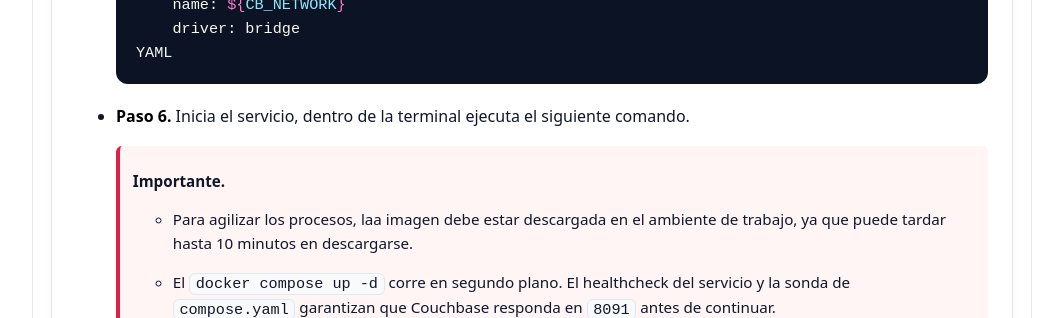
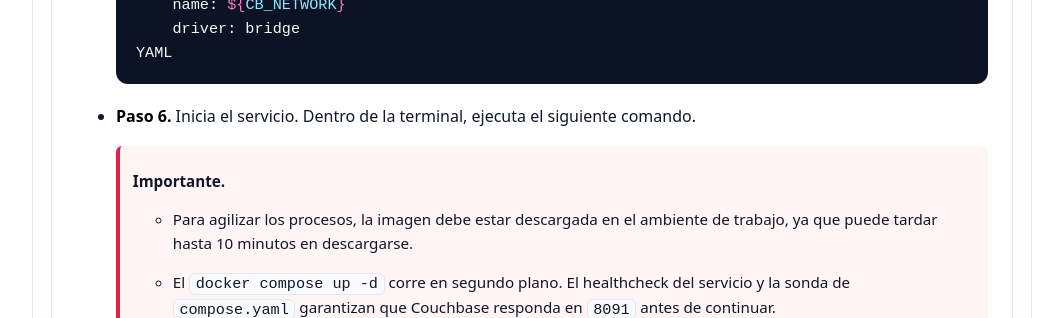
Before and after one commit to Netec-Mx/CS300_INT, a Jekyll site: the page built from labs/lab11/lab11.md, in a window 1280 px wide and 900 px high, scrolled down 4128 px. Shown: the part 155-473 px from the top of the window, without its empty margins (108-1171 px from the left). Built offline with Jekyll 4.4.1, drawn with Linux system fonts in a browser that asks for light colours; some of the changed text lies outside the part shown.

Commit message:
Update lab11.md

````diff
--- a/labs/lab11/lab11.md
+++ b/labs/lab11/lab11.md
@@ -45,10 +45,10 @@ Crearás la carpeta independiente de la práctica y un archivo `.env` con variab
 
 - **Paso 1.** Abre el software de **Visual Studio Code**.
 
-  > **Nota.** Puedes encontrarlo en el **Escritorio** o en las aplicaciones del sistema de **Windows**
+  > **Nota.** Puedes encontrarlo en el **Escritorio** o en las aplicaciones del sistema de **Windows**.
   {: .lab-note .info .compact}
 
-- **Paso 2.** Ya que tengas **Visual Studio Code** abierto, da clic en el icono de la imagen para abrir la terminal, **se encuentra en la parte superior derecha.**.
+- **Paso 2.** Ya que tengas **Visual Studio Code** abierto, da clic en el icono de la imagen para abrir la terminal, **se encuentra en la parte superior derecha**.
 
   ![cbase1]({{ page.images_base | relative_url }}/1.png)
 
@@ -174,11 +174,11 @@ Crearás la carpeta independiente de la práctica y un archivo `.env` con variab
   YAML
   ```
 
-- **Paso 6.** Inicia el servicio, dentro de la terminal ejecuta el siguiente comando.
+- **Paso 6.** Inicia el servicio. Dentro de la terminal, ejecuta el siguiente comando.
 
   > **Importante.**
   >
-  > - Para agilizar los procesos, laa imagen debe estar descargada en el ambiente de trabajo, ya que puede tardar hasta 10 minutos en descargarse.
+  > - Para agilizar los procesos, la imagen debe estar descargada en el ambiente de trabajo, ya que puede tardar hasta 10 minutos en descargarse.
   >
   > - El `docker compose up -d` corre en segundo plano. El healthcheck del servicio y la sonda de `compose.yaml` garantizan que Couchbase responda en `8091` antes de continuar.
   {: .lab-note .important .compact}
@@ -317,7 +317,7 @@ Crearás un bucket con réplicas y cargarás algunos documentos para evaluar con
 
 ---
 
-### Tarea 4. Configurar Auto-Failover
+### Tarea 4. Configurar `Auto-Failover`
 
 Habilitarás `auto-failover` con un timeout razonable y límites de activación.
 
@@ -348,7 +348,7 @@ Habilitarás `auto-failover` con un timeout razonable y límites de activación.
 
 ### Tarea 5. Simular falla y observar `Auto-Failover`
 
-Detendrás un nodo para disparar el auto-failover y validarás que el clúster sigue sirviendo datos.
+Detendrás un nodo para disparar el `auto-failover` y validarás que el clúster sigue sirviendo datos.
 
 - **Paso 1.** Ahora, detén el nodo `n3` para simular la caída.
 
@@ -382,7 +382,7 @@ Detendrás un nodo para disparar el auto-failover y validarás que el clúster s
 
 ### Tarea 6. Failover manual (`graceful` vs. `force`)
 
-Reiniciarás `n3`, lo volverás a unir (si auto-failover ocurrió) y practicarás **failover manual** en `n2` para observar diferencias entre **`graceful`** y **`force`**.
+Reiniciarás `n3`, lo volverás a unir (si `auto-failover` ocurrió) y practicarás **`failover manual`** en `n2` para observar diferencias entre **`graceful`** y **`force`**.
 
 
 
@@ -412,9 +412,9 @@ Reiniciarás `n3`, lo volverás a unir (si auto-failover ocurrió) y practicará
   ```
   ![cbase16]({{ page.images_base | relative_url }}/16.png)
 
-- **Paso 2.** Aplica **Graceful failover** en `n2` (retira ordenadamente).
+- **Paso 2.** Aplica **`Graceful failover`** en `n2` (retira ordenadamente).
 
-  > **Nota.** **Graceful** intenta mover datos o servicios de forma ordenada.
+  > **Nota.** **`Graceful`** intenta mover datos o servicios de forma ordenada.
   {: .lab-note .info .compact}
 
   ```bash
@@ -424,9 +424,9 @@ Reiniciarás `n3`, lo volverás a unir (si auto-failover ocurrió) y practicará
   ```
   ![cbase17]({{ page.images_base | relative_url }}/17.png)
 
-- **Paso 3.** Ahora, para probar **force**, primero, debes rebalancear al nodo 2 y, luego, agregarlo. Ejecuta esta serie de comandos.
+- **Paso 3.** Ahora, para probar **`force`**, primero, debes rebalancear al `nodo 2` y, luego, agregarlo. Ejecuta esta serie de comandos.
 
-  > **Importante.** Al segundo comando de **Rebalance** dale **4 minutos** de espera. Si el segundo rebalance se atora ejecuta **`CTRL + C`** y vuelve a intentarlo. **Si te marca error al final, se debe a `recursos/latencia`, vuelve a intentar el rebalance**
+  > **Importante.** Al segundo comando de **`Rebalance`** dale **4 minutos** de espera. Si el segundo rebalance se atora ejecuta **`CTRL + C`** y vuelve a intentarlo. Si te marca error al final, se debe a `recursos/latencia`, vuelve a intentar el rebalance.
   {: .lab-note .important .compact}
 
   ```bash
@@ -447,7 +447,7 @@ Reiniciarás `n3`, lo volverás a unir (si auto-failover ocurrió) y practicará
 
 - **Paso 4.** Ahora, aplica **`force`** para comparar el funcionamiento.
 
-  > **Nota.** **`force/hard`** asume falla irrecuperable inmediata.
+  > **Nota.** **`force/hard`** asume la falla irrecuperable inmediata.
   {: .lab-note .info .compact}
 
   ```bash
@@ -480,11 +480,11 @@ Borrar datos en el entorno para repetir pruebas.
   ```
   ![cbase20]({{ page.images_base | relative_url }}/20.png)
 
-- **Paso 2.** Apaga y elimina el contenedor (se conservan los datos en `./data**).
+- **Paso 2.** Apaga y elimina el contenedor (se conservan los datos en `./data`).
 
-  > **Nota.** Si es necesario, puedes volver a activar los contenedores con el comando **`docker compose up -d`**
+  > **Nota.** Si es necesario, puedes volver a activar los contenedores con el comando **`docker compose up -d`**.
   {: .lab-note .info .compact}
-  > **Importante.** Es normal el mensaje del objeto de red ****No resource found to remove****.
+  > **Importante.** Es normal el mensaje del objeto de red **`No resource found to remove`**.
   {: .lab-note .important .compact}
 
   ```bash
````
